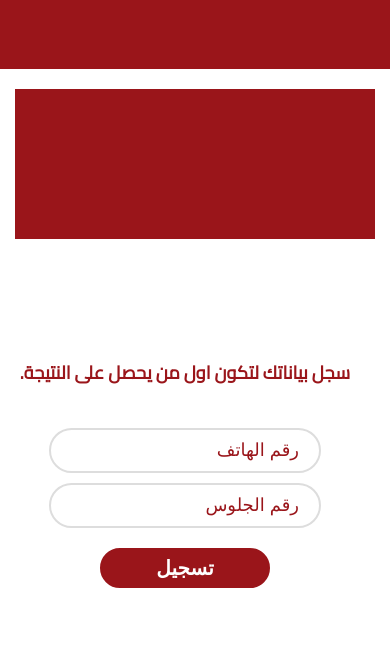
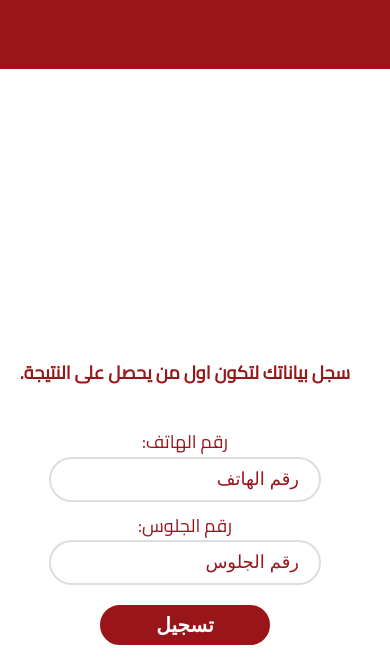
Before and after one commit to Muhnad/Thanwyaresult, a plain HTML site: page index.html in a window 390 px wide. Shown: the part 181-844 px from the top of the page. Drawn offline with Linux system fonts and the light colour scheme.

Commit message:
edit files

```diff
--- a/index.html
+++ b/index.html
@@ -22,7 +22,7 @@
         <!--open graph meta-->
         <meta property="og:title" content=" نتيجة الثانوية عامة 2016" />
         <meta property="og:type" content="نتيجة الثانوية" />
-        <meta property="og:url" content="https://thanwyaresult2016.com" />
+        <meta property="og:url" content="http://thanwyaresult2016.com" />
         <meta property="og:image" content="http://imgur.com/FGGZLKI" />
         <meta property="og:site_name" content="thanwyaresult2016" />
 
@@ -80,11 +80,13 @@
                     سجل بياناتك لتكون اول من يحصل على النتيجة.
                 </h2>
                 <form name="student-form" class="form" method="post" action="finish.html">
+                    <label class="form__label">رقم الهاتف:</label>
                     <input type="number"
                            name="student-phone"
                            class="form__phone"
                            placeholder="رقم الهاتف">
 
+                    <label class="form__label">رقم الجلوس:</label>
                     <input type="number"
                            name="student-number"
                            class="form__number"
--- a/scss/custom.scss
+++ b/scss/custom.scss
@@ -88,7 +88,7 @@ body {
 .adv-header {
     width: 100%;
     height: 150px;
-    background: $primary-color;
+    /*background: $primary-color;*/
     margin: 20px auto;
     overflow: hidden;
 }
@@ -96,7 +96,7 @@ body {
 .info--adv {
     width: 20%;
     height: 400px;
-    background: $primary-color;
+    /*background: $primary-color;*/
     overflow: hidden;
 }
 
@@ -139,6 +139,12 @@ body {
     height: 100%;
     padding: 10px;
     text-align: center;
+}
+
+.form__label {
+    display:none;
+    color: $primary-color;
+    font-size: $font-size + 4;
 }
 
 input[type="number"] {
@@ -261,7 +267,10 @@ input[type="number"] {
    }
     .info--student { width: 100% }
     .info__title { font-size: 18px }
-    .info--adv { display: none}
+    .info--adv:nth-child(2) { display: none }
+    .info--adv:nth-child(4) { width: 100% }
+
+    .form__label { display: inline-block }
 
     /*finish page*/
     .followus {
```
Also changed, not shown: finish.html (+1 -1 lines), css/custom.css, 1 other file.
